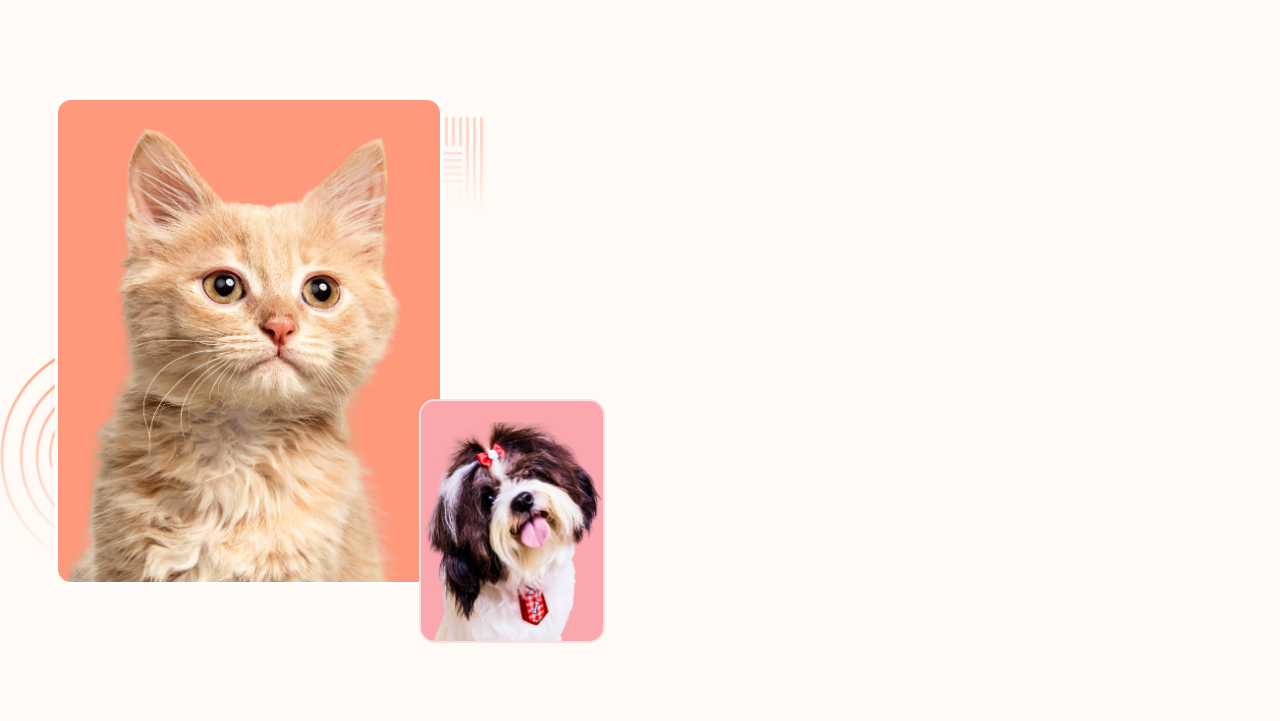
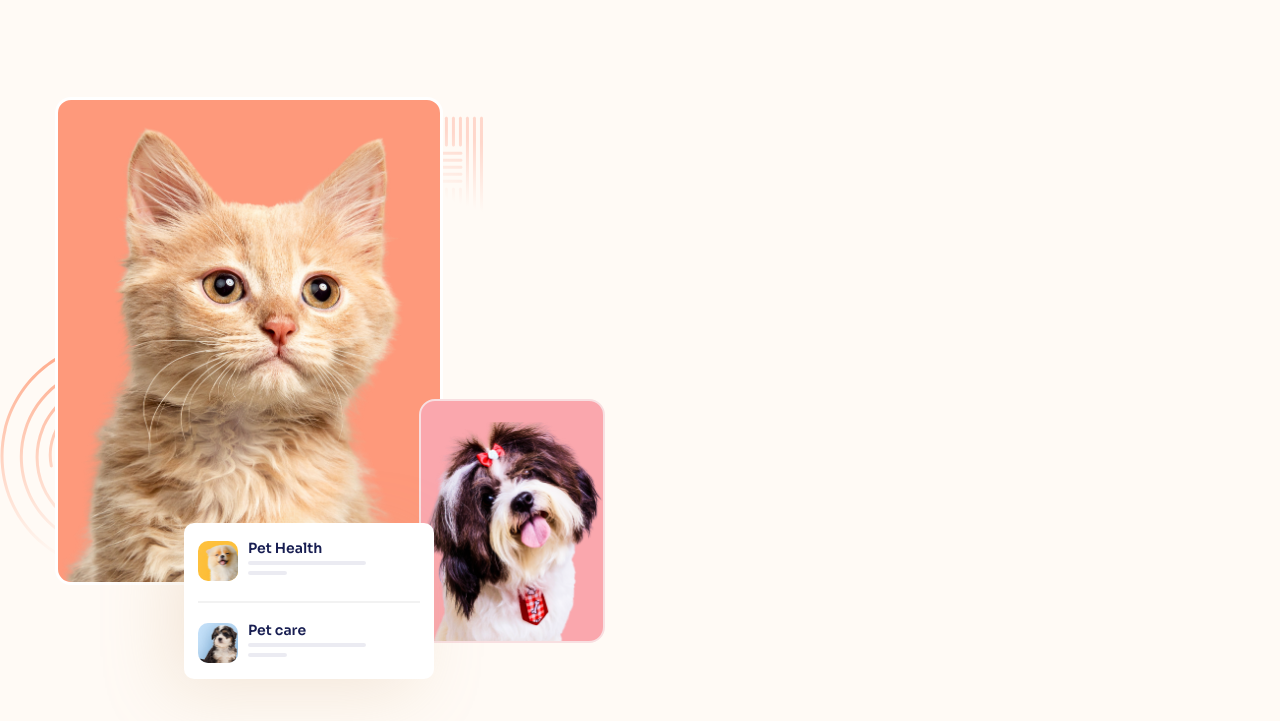
Before and after one commit to nguyenvanhuy1998/htmlcss-project-0401, a plain HTML site: page index.html in a window 1280 px wide. Shown: the part 79-800 px from the top of the page. Drawn offline with Linux system fonts and the light colour scheme.

Commit message:
Làm phần Hero #2

```diff
--- a/assets/css/styles.css
+++ b/assets/css/styles.css
@@ -108,7 +108,9 @@ a {
 }
 
 .hero__media {
+    position: relative;
     display: flex;
+    padding-bottom: 94px;
 }
 
 .hero__img-wrap {
@@ -153,3 +155,57 @@ a {
     background-color: #FAA7AD;
     border: 2px solid #F8DFE1;
 }
+
+.hero__list {
+    position: absolute;
+    left: 129px;
+    bottom: 0;
+    padding: 18px 14px;
+    width: 250px;
+    height: 156px;
+    background: #fff;
+    box-shadow: -17px 14px 68px -4px #CFAE8440;
+    border-radius: 10px;
+}
+
+.hero-list-item {
+    display: flex;
+    column-gap: 10px;
+}
+
+.hero-list-item__thumb {
+    width: 40px;
+    height: 40px;
+    object-fit: cover;
+    border-radius: 10px;
+    background: #FEC23F;
+}
+
+.hero-list-item:nth-of-type(2) .hero-list-item__thumb {
+    background-color: #C6E2FA;
+}
+
+.hero-list-item__title {
+    font-family: 'Sora', sans-serif;
+    font-size: 1.4rem;
+    font-weight: 600;
+    line-height: 1;
+    color: #181E52;
+}
+
+.hero-list-item__skeleton {
+    margin-top: 6px;
+    width: var(--width, 118px);
+    height: 4px;
+    border-radius: 10px;
+    opacity: 0.08;
+    background: #000958;
+}
+
+.hero-list-item__separate {
+    margin: 20px 0;
+    width: 100%;
+    height: 2px;
+    background-color: #F2F2F2;
+
+}
--- a/index.html
+++ b/index.html
@@ -162,8 +162,47 @@
                             <img
                                 src="./assets/images/pet-02.png"
                                 alt=""
-                                class="hero__img hero__img-small"
+                                class="hero__img"
                             />
+                        </div>
+                        <div class="hero__list">
+                            <!-- Hero list item 1 -->
+                            <section class="hero-list-item">
+                                <img
+                                    src="./assets/images/pet-03.png"
+                                    alt=""
+                                    class="hero-list-item__thumb"
+                                />
+                                <div class="hero-list-item__info">
+                                    <p class="hero-list-item__title">
+                                        Pet Health
+                                    </p>
+                                    <div class="hero-list-item__skeleton"></div>
+                                    <div
+                                        class="hero-list-item__skeleton"
+                                        style="--width: 39px"
+                                    ></div>
+                                </div>
+                            </section>
+                            <div class="hero-list-item__separate"></div>
+                            <!-- Hero list item 2 -->
+                            <section class="hero-list-item">
+                                <img
+                                    src="./assets/images/pet-04.png"
+                                    alt=""
+                                    class="hero-list-item__thumb"
+                                />
+                                <div class="hero-list-item__info">
+                                    <p class="hero-list-item__title">
+                                        Pet care
+                                    </p>
+                                    <div class="hero-list-item__skeleton"></div>
+                                    <div
+                                        class="hero-list-item__skeleton"
+                                        style="--width: 39px"
+                                    ></div>
+                                </div>
+                            </section>
                         </div>
                     </div>
                 </div>
```
